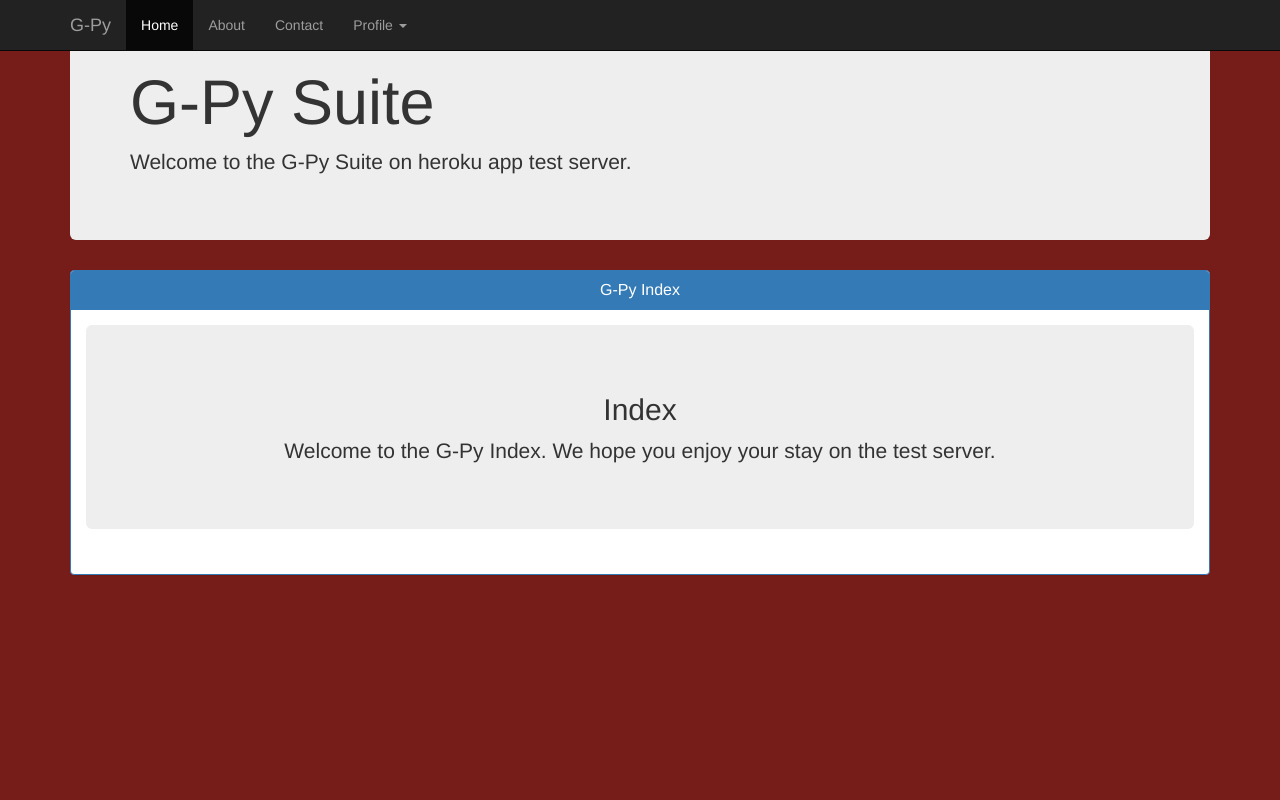
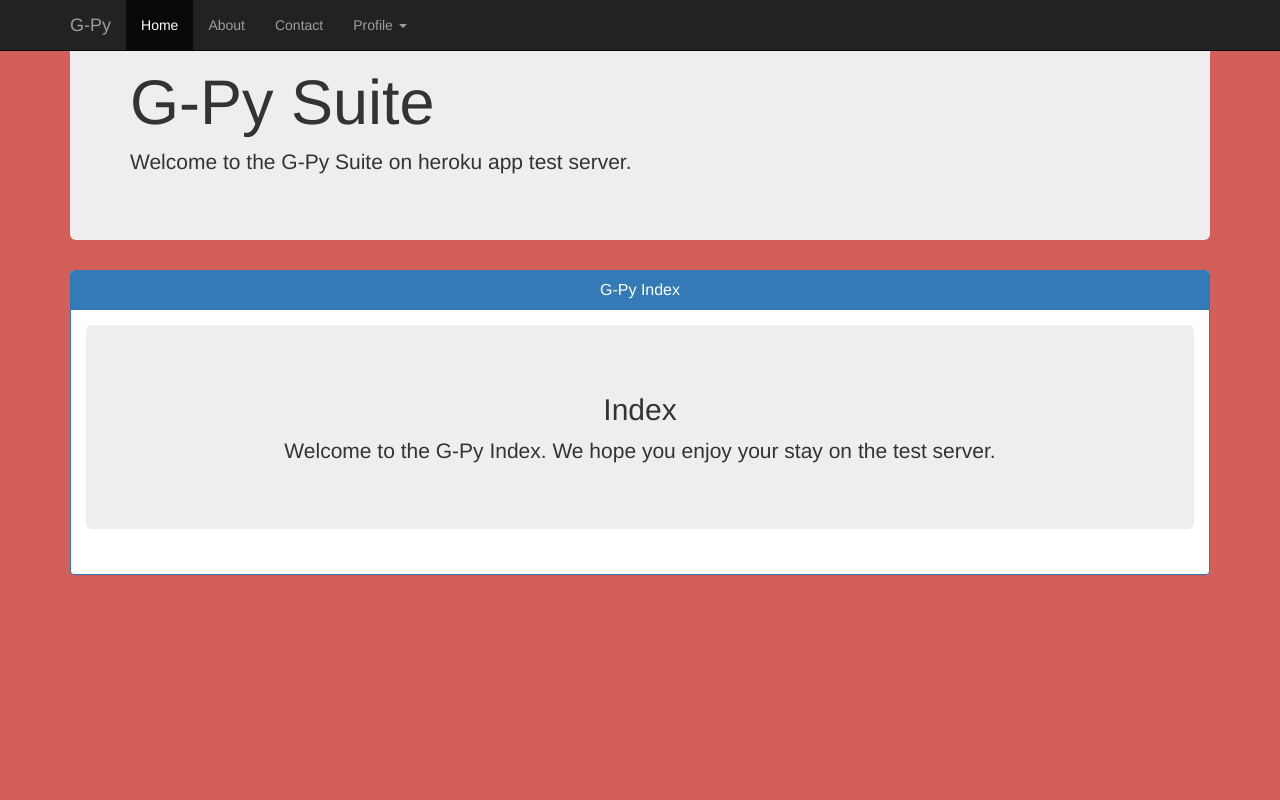
Before and after one commit to Tthomas63/gpy_site, a Django app: page / in a window 1280 px wide. Run offline with Django 3.2, Linux system fonts and the light colour scheme; some libraries are stand-ins or nearby versions.

Commit message:
Change background

```diff
--- a/gpy_main/static/css/style.css
+++ b/gpy_main/static/css/style.css
@@ -1,4 +1,4 @@
 html,
 body {
-  background-color: #761c19;
+  background-color: #D35F5A;
 }
```
